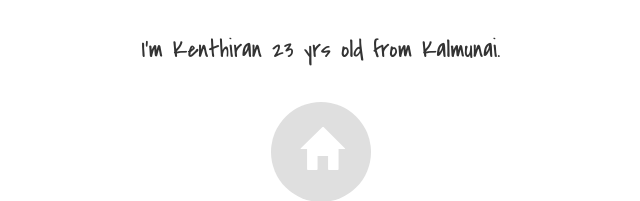
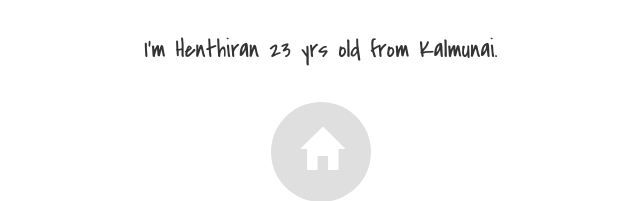
Before and after one commit to henthiran/henthiran.github.io, a plain HTML site: page index.html in a window 1280 px wide. Shown: the part 618-819 px from the top of the page, 319-959 px from the left. Drawn offline with Linux system fonts and the light colour scheme.

Commit message:
Update index.html

```diff
--- a/index.html
+++ b/index.html
@@ -195,7 +195,7 @@ function hideURLbar(){ window.scrollTo(0,1); } </script>
 <div id="about" class="about">
 	<div class="container">
 			<h1>About <span>Me</span></h1>
-			<h2>I'm Kenthiran 23 yrs old from Kalmunai. </h2>
+			<h2>I'm Henthiran 23 yrs old from Kalmunai. </h2>
 			<div class="specialty-grids-top">
 				<div class="col-md-4 service-box" style="visibility: visible; -webkit-animation-delay: 0.4s;">
 					<figure class="icon">
```
